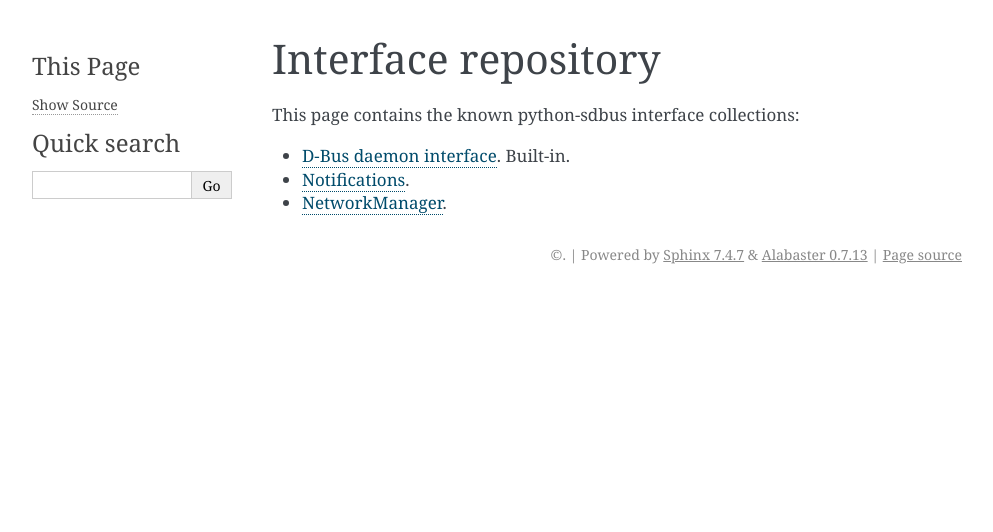
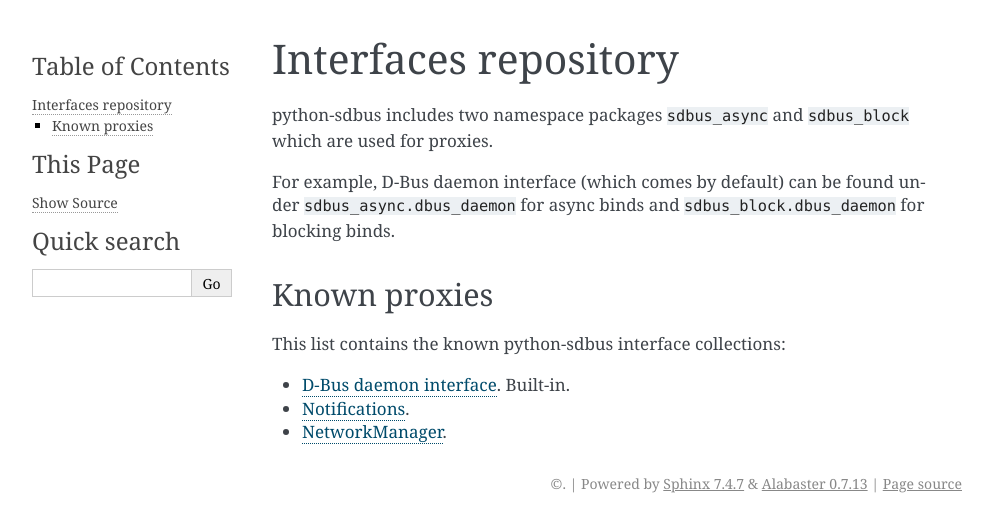
Before and after one commit to python-sdbus/python-sdbus, a Sphinx documentation site: the page built from docs/proxies.rst, in a window 1280 px wide. Shown: the top 532 px of the page, without its empty margins (148-1141 px from the left). Built offline with Sphinx 7.4.7, drawn with Linux system fonts in a browser that asks for light colours.

Commit message:
docs: Add mention of namespace packages

```diff
--- a/docs/proxies.rst
+++ b/docs/proxies.rst
@@ -1,7 +1,19 @@
-Interface repository
+Interfaces repository
 ==========================================
 
-This page contains the known python-sdbus interface
+python-sdbus includes two namespace packages
+``sdbus_async`` and ``sdbus_block`` which are used for
+proxies.
+
+For example, D-Bus daemon interface (which comes by default)
+can be found under
+``sdbus_async.dbus_daemon`` for async binds and
+``sdbus_block.dbus_daemon`` for blocking binds.
+
+Known proxies
+-------------
+
+This list contains the known python-sdbus interface
 collections:
 
 * :doc:`proxies/dbus`. Built-in.
```
